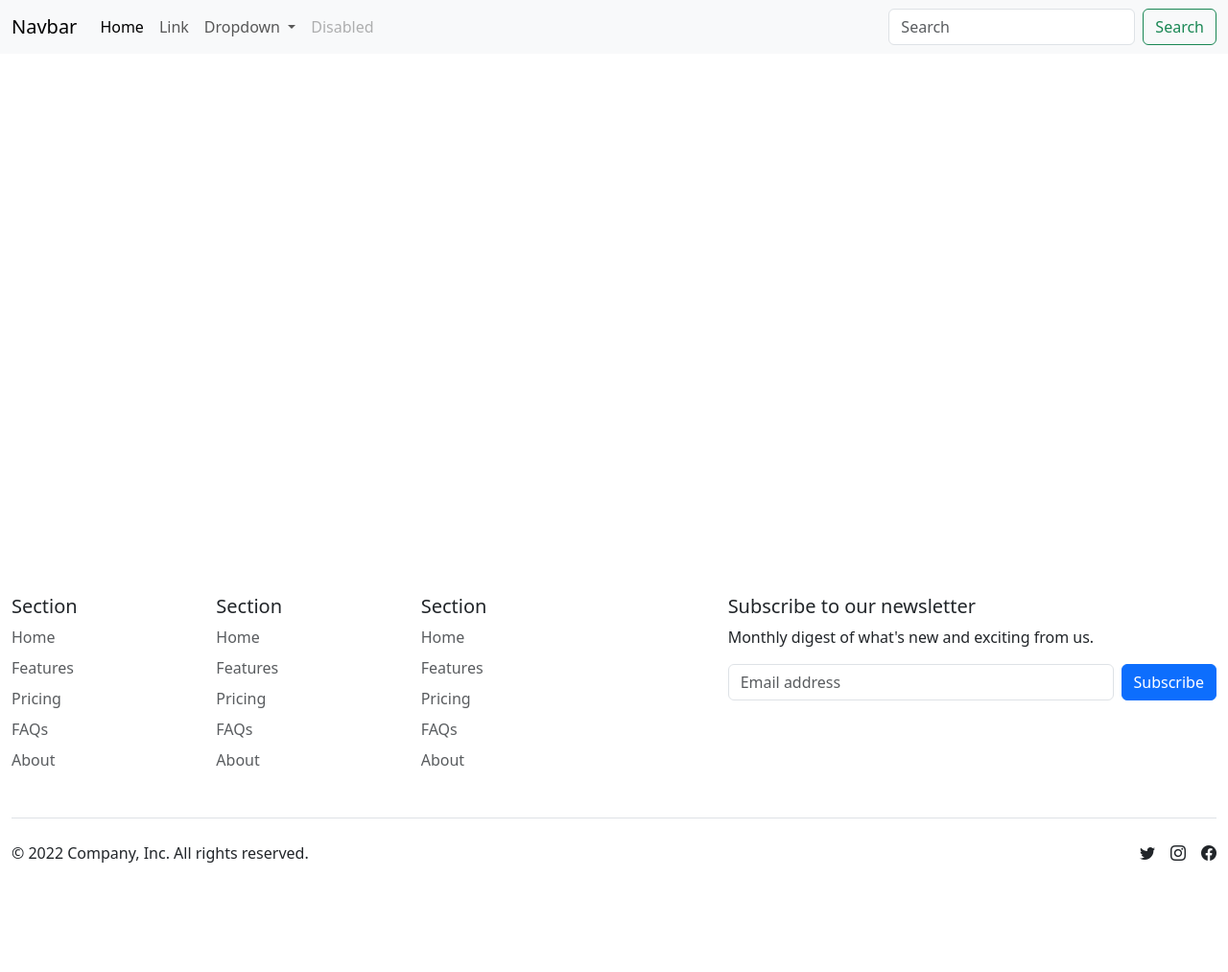
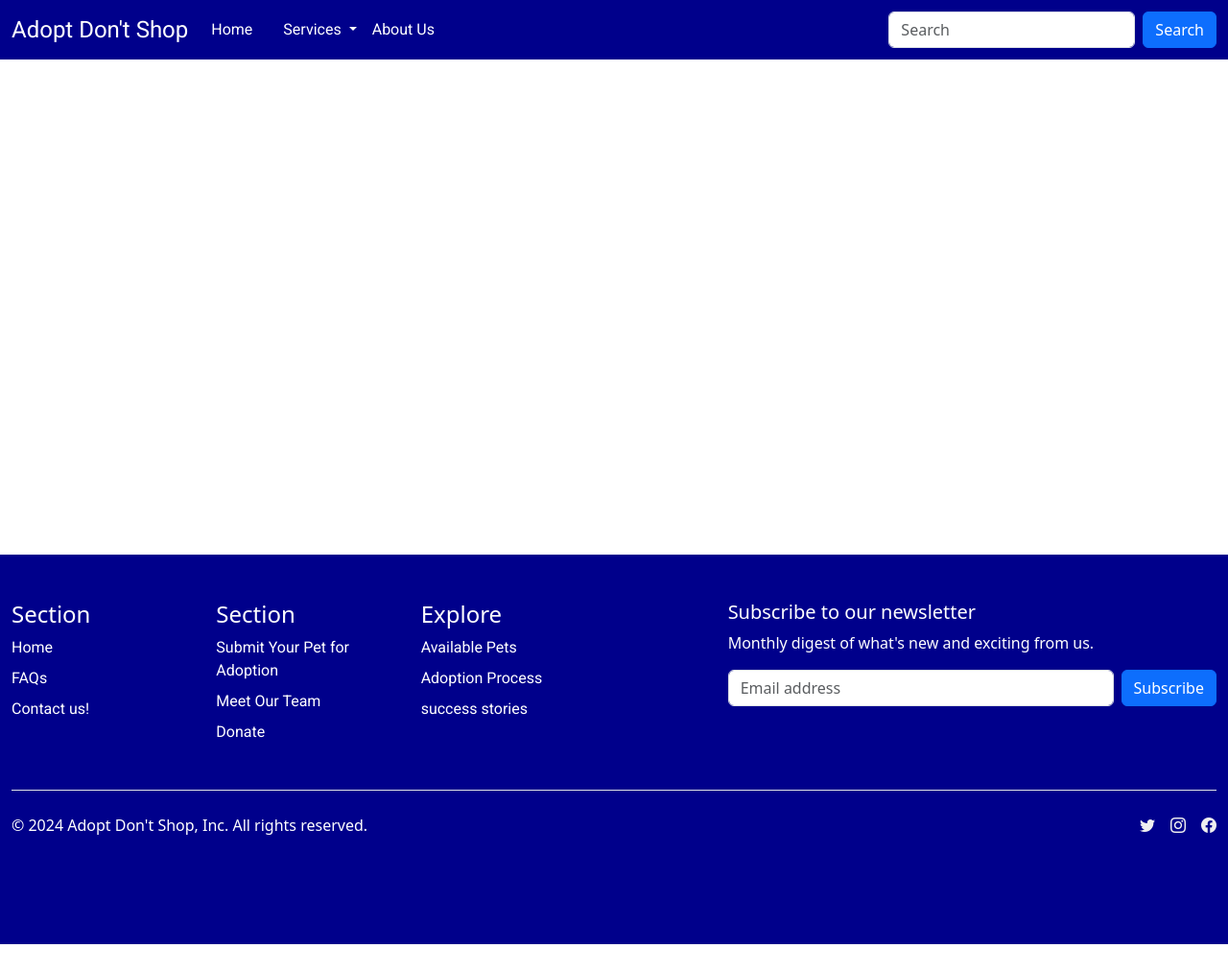
Before and after one commit to tonicharbel/Adopt-dont-shop, a PHP site: page / in a window 1280 px wide. Shown: the whole page at 96% size. After the commit the page ends 984 px from the top, so only its background shows below. Run offline with PHP 8.4, Linux system fonts and the light colour scheme.

Commit message:
Styling the front end

```diff
--- a/frontend/css/style.css
+++ b/frontend/css/style.css
@@ -7,3 +7,22 @@
 .home{
   height: 500px;
 }
+.custom-bg-color{
+  background-color: #00008B;
+  color:white;
+
+
+}
+.nav-link , .navbar-brand {
+  color: white !important;
+  font-family: 'Roboto', sans-serif;
+}
+.navbar-brand{
+  font-size:150% !important;
+}
+.nav.flex-column .nav-item .nav-link {
+  color: white !important;
+}
+.list-unstyled.d-flex li a i {
+  color: #f0f0f0; /* Light shade of white */
+}
--- a/frontend/footer.php
+++ b/frontend/footer.php
@@ -1,36 +1,33 @@
-<div class="container-fluid">
+<div class="container-fluid custom-bg-color">
   <footer class="py-5">
     <div class="row">
+
       <div class="col-6 col-md-2 mb-3">
-        <h5>Section</h5>
+        <h4>Section</h4>
         <ul class="nav flex-column">
-          <li class="nav-item mb-2"><a href="#" class="nav-link p-0 text-muted">Home</a></li>
-          <li class="nav-item mb-2"><a href="#" class="nav-link p-0 text-muted">Features</a></li>
-          <li class="nav-item mb-2"><a href="#" class="nav-link p-0 text-muted">Pricing</a></li>
+        <li class="nav-item mb-2"><a href="#" class="nav-link p-0" style="color: white;">Home</a></li>
           <li class="nav-item mb-2"><a href="#" class="nav-link p-0 text-muted">FAQs</a></li>
-          <li class="nav-item mb-2"><a href="#" class="nav-link p-0 text-muted">About</a></li>
+          <li class="nav-item mb-2"><a href="#" class="nav-link p-0 text-muted">Contact us!</a></li>
         </ul>
       </div>
 
       <div class="col-6 col-md-2 mb-3">
-        <h5>Section</h5>
+        <h4>Section</h4>
         <ul class="nav flex-column">
-          <li class="nav-item mb-2"><a href="#" class="nav-link p-0 text-muted">Home</a></li>
-          <li class="nav-item mb-2"><a href="#" class="nav-link p-0 text-muted">Features</a></li>
-          <li class="nav-item mb-2"><a href="#" class="nav-link p-0 text-muted">Pricing</a></li>
-          <li class="nav-item mb-2"><a href="#" class="nav-link p-0 text-muted">FAQs</a></li>
-          <li class="nav-item mb-2"><a href="#" class="nav-link p-0 text-muted">About</a></li>
+          <li class="nav-item mb-2"><a href="#" class="nav-link p-0 text-muted">Submit Your Pet for Adoption</a></li>
+          <li class="nav-item mb-2"><a href="#" class="nav-link p-0 text-muted">Meet Our Team</a></li>
+          <li class="nav-item mb-2"><a href="#" class="nav-link p-0 text-muted">Donate</a></li>
         </ul>
       </div>
 
+
       <div class="col-6 col-md-2 mb-3">
-        <h5>Section</h5>
+        <h4>Explore</h4>
         <ul class="nav flex-column">
-          <li class="nav-item mb-2"><a href="#" class="nav-link p-0 text-muted">Home</a></li>
-          <li class="nav-item mb-2"><a href="#" class="nav-link p-0 text-muted">Features</a></li>
-          <li class="nav-item mb-2"><a href="#" class="nav-link p-0 text-muted">Pricing</a></li>
-          <li class="nav-item mb-2"><a href="#" class="nav-link p-0 text-muted">FAQs</a></li>
-          <li class="nav-item mb-2"><a href="#" class="nav-link p-0 text-muted">About</a></li>
+          <li class="nav-item mb-2"><a href="#" class="nav-link p-0 text-muted">Available Pets</a></li>
+          <li class="nav-item mb-2"><a href="#" class="nav-link p-0 text-muted">Adoption Process</a></li>
+          <li class="nav-item mb-2"><a href="#" class="nav-link p-0 text-muted">success stories</a></li>
+
         </ul>
       </div>
 
@@ -48,7 +45,7 @@
     </div>
 
     <div class="d-flex flex-column flex-sm-row justify-content-between py-4 my-4 border-top">
-      <p>&copy; 2022 Company, Inc. All rights reserved.</p>
+      <p>&copy; 2024 Adopt Don't Shop, Inc. All rights reserved.</p>
       <ul class="list-unstyled d-flex">
         <li class="ms-3"><a class="link-dark" href="#"><i class="bi bi-twitter"></i></a></li>
         <li class="ms-3"><a class="link-dark" href="#"><i class="bi bi-instagram"></i></a></li>
--- a/frontend/header.php
+++ b/frontend/header.php
@@ -1,6 +1,6 @@
-<nav class="navbar navbar-expand-lg bg-body-tertiary">
+<nav class="navbar navbar-expand-lg custom-bg-color">
   <div class="container-fluid">
-    <a class="navbar-brand" href="#">Navbar</a>
+    <a class="navbar-brand" href="#">Adopt Don't Shop</a>
     <button class="navbar-toggler" type="button" data-bs-toggle="collapse" data-bs-target="#navbarSupportedContent" aria-controls="navbarSupportedContent" aria-expanded="false" aria-label="Toggle navigation">
       <span class="navbar-toggler-icon"></span>
     </button>
@@ -10,26 +10,26 @@
           <a class="nav-link active" aria-current="page" href="#">Home</a>
         </li>
         <li class="nav-item">
-          <a class="nav-link" href="#">Link</a>
+          <a class="nav-link" href="#"></a>
         </li>
         <li class="nav-item dropdown">
           <a class="nav-link dropdown-toggle" href="#" role="button" data-bs-toggle="dropdown" aria-expanded="false">
-            Dropdown
+            Services
           </a>
           <ul class="dropdown-menu">
-            <li><a class="dropdown-item" href="#">Action</a></li>
-            <li><a class="dropdown-item" href="#">Another action</a></li>
+            <li><a class="dropdown-item" href="#">Browse Available Animals</a></li>
+            <li><a class="dropdown-item" href="#">Rehome Your Pet</a></li>
             <li><hr class="dropdown-divider"></li>
-            <li><a class="dropdown-item" href="#">Something else here</a></li>
+            <li><a class="dropdown-item" href="#">Your Selected Companion</a></li>
           </ul>
         </li>
         <li class="nav-item">
-          <a class="nav-link disabled" aria-disabled="true">Disabled</a>
+          <a class="nav-link " aria-disabled="false">About Us</a>
         </li>
       </ul>
       <form class="d-flex" role="search">
         <input class="form-control me-2" type="search" placeholder="Search" aria-label="Search">
-        <button class="btn btn-outline-success" type="submit">Search</button>
+        <button class="btn btn-primary" type="submit">Search</button>
       </form>
     </div>
   </div>
--- a/frontend/index.php
+++ b/frontend/index.php
@@ -6,7 +6,8 @@
   <title>Document</title>
   <!-- Google font -->
   <link rel="stylesheet" href="https://fonts.googleapis.com/icon?family=Material+Icons">
-
+<!-- Link to Roboto font -->
+<link href="https://fonts.googleapis.com/css2?family=Roboto:wght@400;700&display=swap" rel="stylesheet">
   <!-- Css styles -->
   <link rel="stylesheet" href="./css/style.css">
 
```
